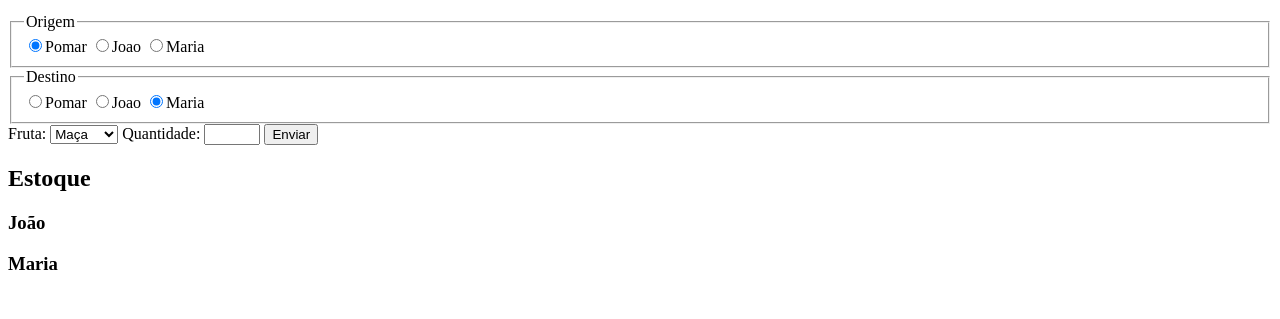
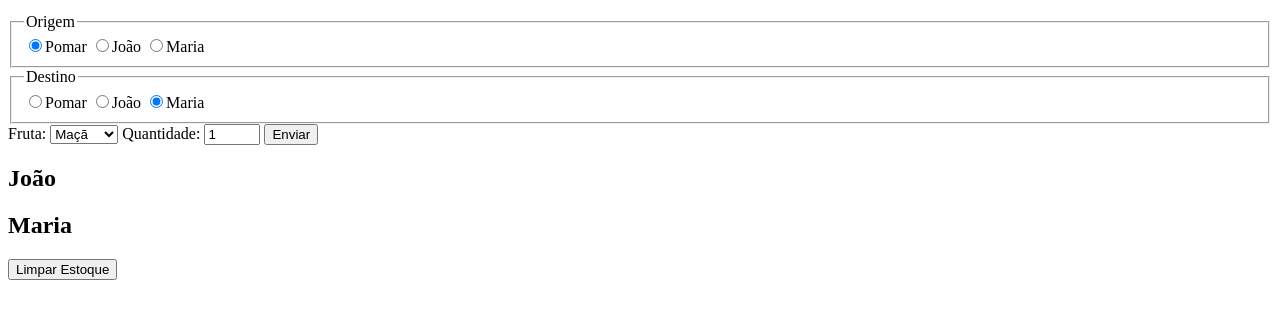
Before and after one commit to ufjf-dcc202/ufjf-dcc202-2023-3-a-atv12-matheusrm321, a website with bundled scripts: page index.html in a window 1280 px wide. Shown: the part 101-420 px from the top of the page. Built offline with nearby package versions, Linux system fonts and the light colour scheme.

Commit message:
Testes de estrutura passando

```diff
--- a/index.html
+++ b/index.html
@@ -17,7 +17,7 @@
                     <label><input type="radio" name="origem"
                         value="pomar" checked/>Pomar</label>
                     <label><input type="radio" name="origem"
-                        value="joao" />Joao</label>
+                        value="joao" />João</label>
                     <label><input type="radio" name="origem"
                         value="maria" />Maria</label>
 
@@ -28,34 +28,31 @@
                     <label><input type="radio" name="destino"
                         value="pomar" checked/>Pomar</label>
                     <label><input type="radio" name="destino"
-                        value="joao" />Joao</label>
+                        value="joao" />João</label>
                     <label><input type="radio" name="destino"
                         value="maria" checked/>Maria</label>
                 </fieldset>
 
                 <label for="ifruta">Fruta:</label>
+
                 <select id="ifruta" name="fruta">
-
-                <option value="maca">Maça</option>
-                <option value="pera">Pera</option>
-                <option value="banana">Banana</option>
-                <option value="uva">Uva</option>
-
-            </select>
-
+                    <option value="maca">Maçã</option>
+                    <option value="pera">Pera</option>
+                    <option value="banana">Banana</option>
+                    <option value="uva">Uva</option>
+                </select>
                     <label for="iqtd">Quantidade:</label>
                     <input id="iqtd" type="number" name="quantidade"
-                    min="0" max="12" step="1"
-                    />
+                    min="0" max="12" step="1" value="1" />
                     <button type="submit">Enviar</button>
             </form>
         </section>
-        <section>
-            <h2>Estoque</h2>
-            <h3>João</h3>
-            <ol id="olJoao"></ol>
-            <h3>Maria</h3>
-            <ol id="olMaria"></ol>
+        <section id="saida">
+            <h2>João</h2>
+            <ol id="joao"></ol>
+            <h2>Maria</h2>
+            <ol id="maria"></ol>
+            <button id="Limpar">Limpar Estoque</button>
         </section>
     </main>
 </body>
```
